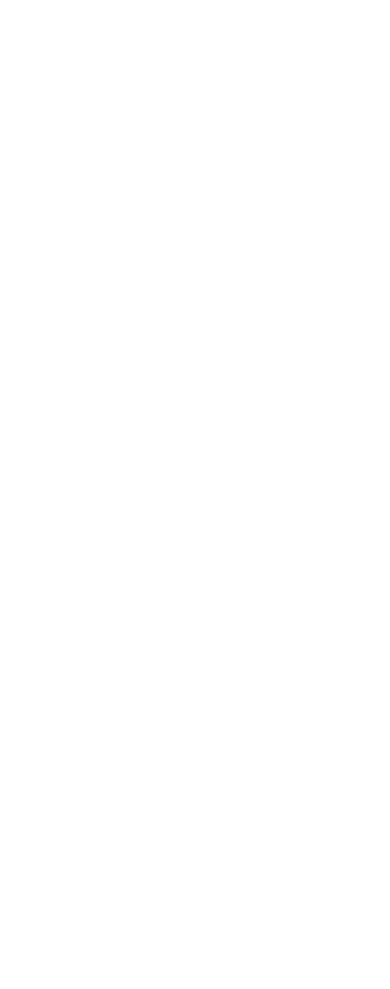
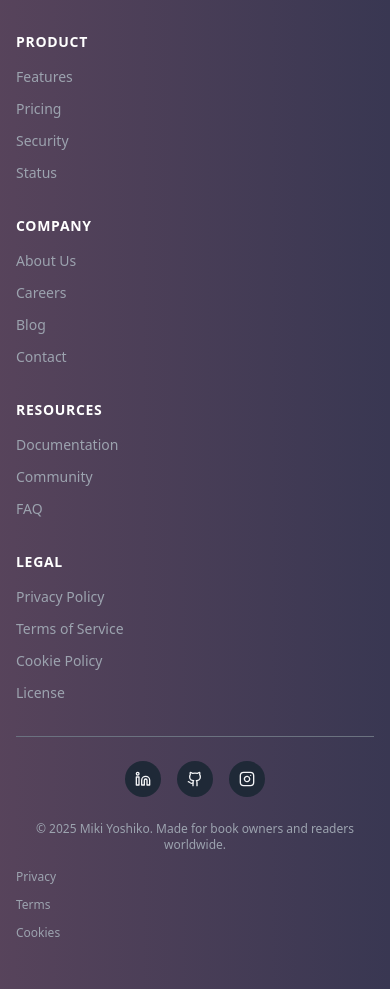
Before and after one commit to kaifeng-cmd/lunaria, a Vue app: page /about in a window 390 px wide. Shown: the part 860-1849 px from the top of the page. Before the commit the page ends 844 px from the top, so only its background shows below. Built offline with nearby package versions, Linux system fonts and the light colour scheme.

Commit message:
feat: add Footer component - add footer for Home layout - fix the mobile size of stepper component rendering issue - reduce the subtitle size in Hero section

```diff
--- a/src/App.vue
+++ b/src/App.vue
@@ -1,5 +1,6 @@
 <script setup lang="ts">
 import TheNavbar from '@/components/TheNavbar.vue';
+import Footer from '@/components/Footer.vue';
 </script>
 
 <template>
@@ -8,6 +9,7 @@
     <main>
       <router-view />
     </main>
+    <Footer />
   </div>
 </template>
 
--- /dev/null
+++ b/src/components/Footer.vue
@@ -0,0 +1,130 @@
+<script setup lang="ts">
+import { Linkedin, Github, Instagram } from 'lucide-vue-next';
+
+interface FooterLink {
+  label: string;
+  href: string;
+}
+
+interface FooterSection {
+  title: string;
+  links: FooterLink[];
+}
+
+interface SocialLink {
+  icon: typeof Linkedin | typeof Github | typeof Instagram;
+  url: string;
+  label: string;
+}
+
+// Footer sections
+const footerSections: FooterSection[] = [
+  {
+    title: 'Product',
+    links: [
+      { label: 'Features', href: '/features' },
+      { label: 'Pricing', href: '/pricing' },
+      { label: 'Security', href: '#' },
+      { label: 'Status', href: '#' },
+    ],
+  },
+  {
+    title: 'Company',
+    links: [
+      { label: 'About Us', href: '/about' },
+      { label: 'Careers', href: '#' },
+      { label: 'Blog', href: '/blog' },
+      { label: 'Contact', href: '/contact' },
+    ],
+  },
+  {
+    title: 'Resources',
+    links: [
+      { label: 'Documentation', href: '#' },
+      { label: 'Community', href: '#' },
+      { label: 'FAQ', href: '/reviews' },
+    ],
+  },
+  {
+    title: 'Legal',
+    links: [
+      { label: 'Privacy Policy', href: '#' },
+      { label: 'Terms of Service', href: '#' },
+      { label: 'Cookie Policy', href: '#' },
+      { label: 'License', href: '#' },
+    ],
+  },
+];
+
+const socialLinks: SocialLink[] = [
+  {
+    icon: Linkedin,
+    url: 'https://www.linkedin.com/in/kong-kai-feng-08a93530b/',
+    label: 'LinkedIn',
+  },
+  { icon: Github, url: 'https://github.com/kaifeng-cmd', label: 'GitHub' },
+  { icon: Instagram, url: 'https://www.instagram.com/k__feng0108/', label: 'Instagram' },
+];
+</script>
+
+<template>
+  <footer class="bg-gray-900 text-gray-100 bg-gradient-to-r from-pink-300/30 to-purple-300/20">
+    <div class="max-w-5xl mx-auto px-4 sm:px-6 lg:px-8 py-12">
+      <!-- Footer Links Grid -->
+      <div class="grid grid-cols-1 sm:grid-cols-2 lg:grid-cols-4 gap-8 mb-8">
+        <div v-for="section in footerSections" :key="section.title">
+          <h4 class="text-sm font-semibold mb-3 text-white uppercase tracking-wider">
+            {{ section.title }}
+          </h4>
+          <ul class="space-y-2">
+            <li v-for="link in section.links" :key="link.label">
+              <a
+                :href="link.href"
+                class="text-sm text-gray-400 hover:text-white transition-colors duration-200"
+              >
+                {{ link.label }}
+              </a>
+            </li>
+          </ul>
+        </div>
+      </div>
+
+      <!-- Divider -->
+      <div class="border-b border-gray-500 mb-6"></div>
+
+      <!-- Social Links -->
+      <div class="flex justify-center mb-6">
+        <div class="flex gap-4">
+          <!-- _blank means load the link in new browser tab -->
+          <a
+            v-for="social in socialLinks"
+            :key="social.label"
+            :href="social.url"
+            :aria-label="social.label"
+            class="w-9 h-9 rounded-full bg-gray-800 flex items-center justify-center hover:bg-red-700 transition-all duration-200"
+            target="_blank"
+            rel="noopener noreferrer"
+          >
+            <component :is="social.icon" class="w-4 h-4" />
+          </a>
+        </div>
+      </div>
+
+      <!-- Copyright -->
+      <div class="text-center mb-4">
+        <p class="text-xs text-gray-400">
+          © 2025 Miki Yoshiko. Made for book owners and readers worldwide.
+        </p>
+      </div>
+
+      <!-- Bottom Links -->
+      <div class="flex flex-col sm:flex-row sm:justify-center gap-3 text-xs text-gray-400">
+        <a href="#" class="hover:text-white transition-colors">Privacy</a>
+        <span class="hidden sm:inline">•</span>
+        <a href="#" class="hover:text-white transition-colors">Terms</a>
+        <span class="hidden sm:inline">•</span>
+        <a href="#" class="hover:text-white transition-colors">Cookies</a>
+      </div>
+    </div>
+  </footer>
+</template>
--- a/src/components/sections/GuideSection.vue
+++ b/src/components/sections/GuideSection.vue
@@ -1,5 +1,6 @@
 <script setup lang="ts">
-import { ref } from 'vue';
+import { ref, computed } from 'vue';
+import { useWindowSize } from '@vueuse/core';
 import { Button } from '@/components/ui/button';
 import {
   BookOpen,
@@ -30,6 +31,9 @@
   description: string;
   icon: Component;
 }
+
+const { width } = useWindowSize();
+const isSmallScreen = computed(() => width.value < 768);
 
 const currentView = ref<ViewType>('seller');
 
@@ -143,11 +147,11 @@
       </div>
 
       <div class="bg-white/80 rounded-2xl p-8 border border-gray-200">
-        <Stepper class="flex gap-4 w-full">
+        <Stepper :class="['w-full', isSmallScreen ? 'flex flex-col gap-6' : 'flex gap-4']">
           <template v-for="(item, index) in steps" :key="item.step">
             <StepperItem class="flex-1 group" :step="item.step">
               <StepperTrigger class="w-full">
-                <div class="flex flex-col items-start gap-2 w-full">
+                <div class="flex gap-2 w-full flex-col items-start">
                   <StepperIndicator
                     class="flex items-center justify-center w-12 h-12 rounded-full flex-shrink-0"
                   >
@@ -165,7 +169,10 @@
                 </div>
               </StepperTrigger>
 
-              <StepperSeparator v-if="index !== steps.length - 1" class="w-full h-px" />
+              <StepperSeparator
+                v-if="!isSmallScreen && index !== steps.length - 1"
+                class="w-full h-px"
+              />
             </StepperItem>
           </template>
         </Stepper>
--- a/src/components/sections/HeroSection.vue
+++ b/src/components/sections/HeroSection.vue
@@ -224,7 +224,7 @@
 
         <!-- Subtitle -->
         <p
-          class="text-lg text-gray-600 mb-10 max-w-2xl mx-auto leading-relaxed animate-slide-up-delay drop-shadow-sm"
+          class="text-md text-gray-600 mb-10 max-w-2xl mx-auto leading-relaxed animate-slide-up-delay drop-shadow-sm"
         >
           A next-generation bookstore SaaS that launch your digital bookstore in minutes. Upload
           once, customize store, sell everywhere, and reach readers across the world.
```
